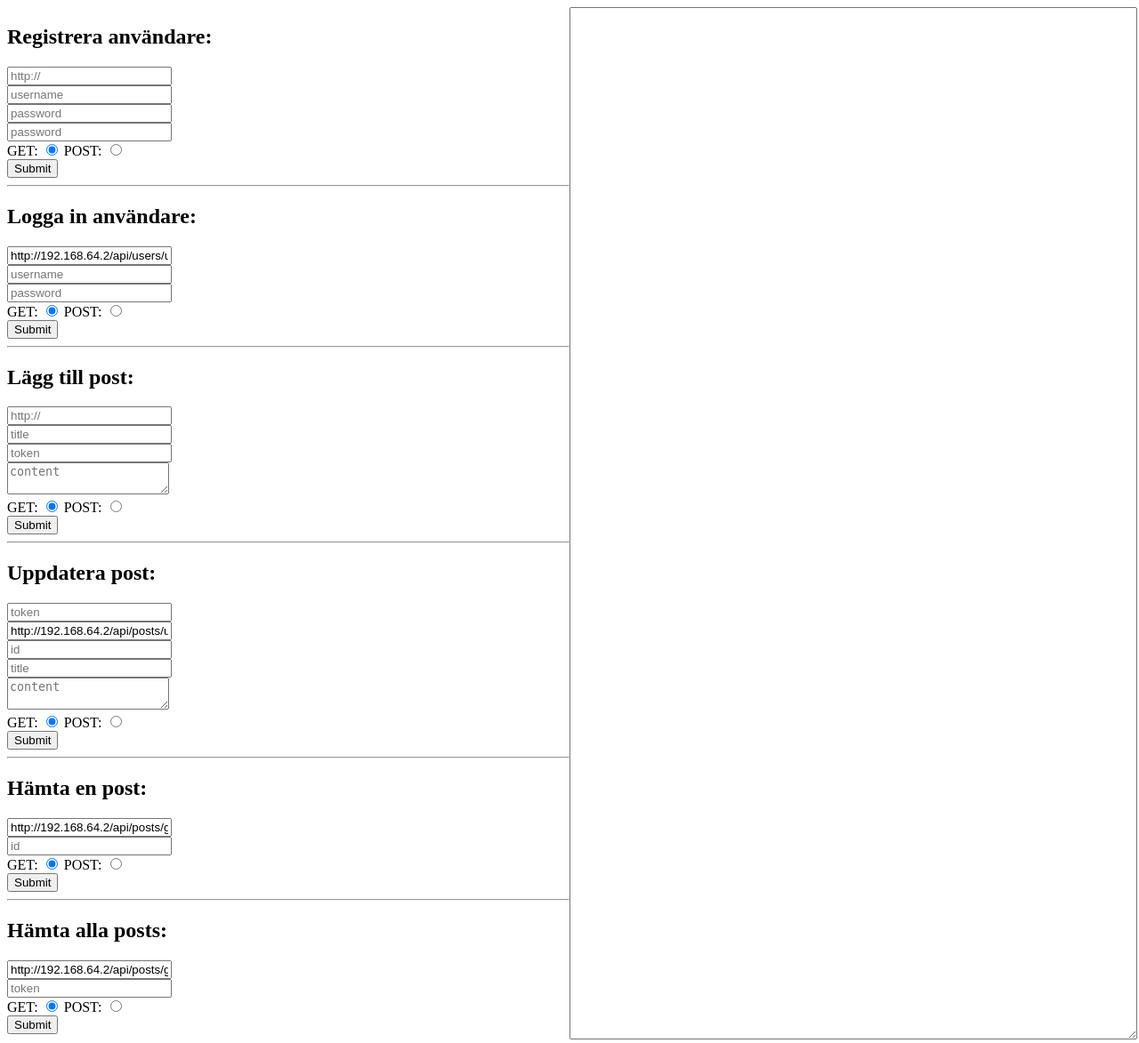
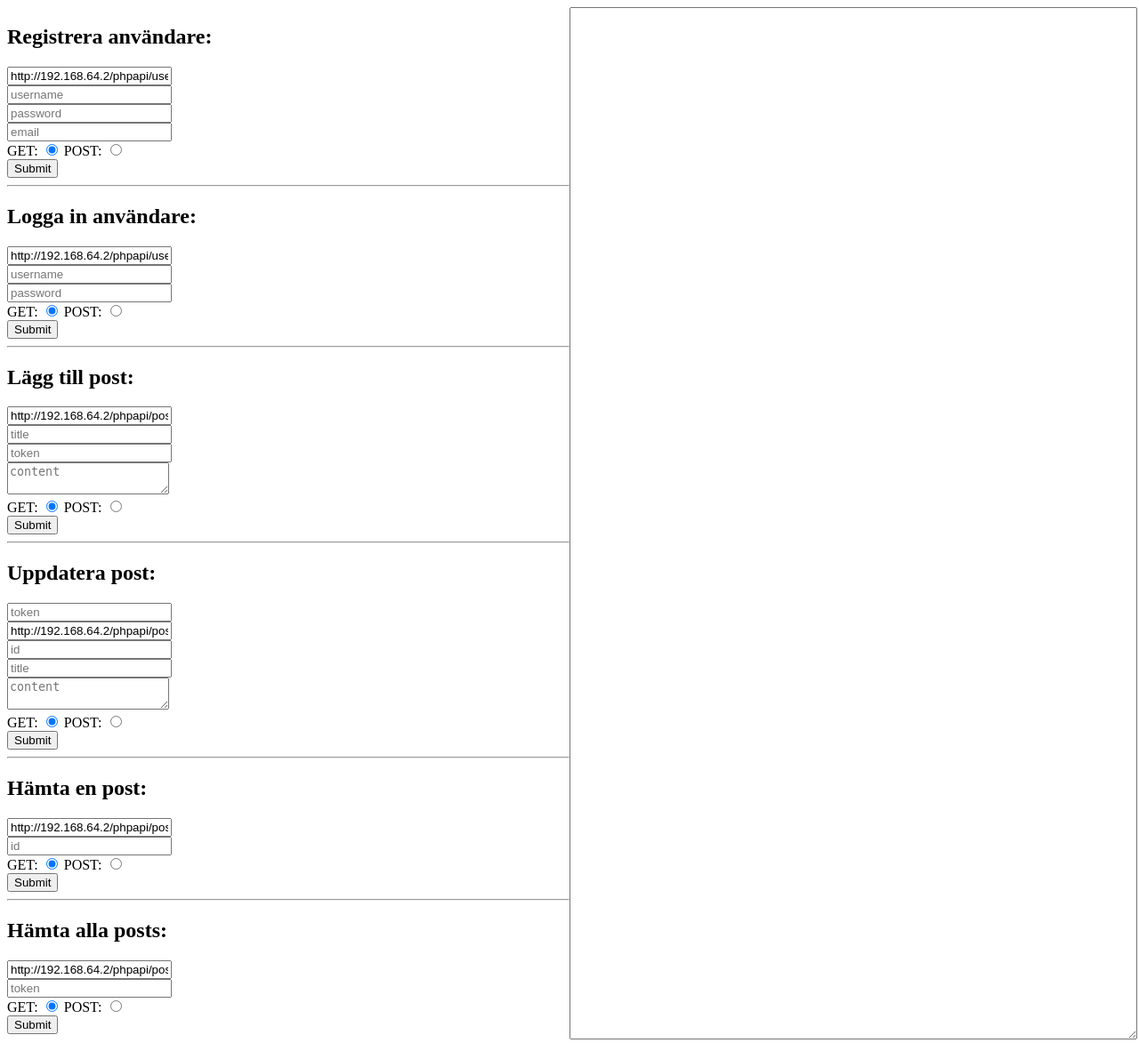
Before and after one commit to EdvoHD/ecom_php_assignment, a PHP site: page /apitester.html in a window 1280 px wide. Shown: the whole page at 89% size. Run offline with PHP 8.4, Linux system fonts and the light colour scheme.

Commit message:
first commit

```diff
--- a/apitester.html
+++ b/apitester.html
@@ -53,10 +53,10 @@
                 <h2>Registrera användare:</h2>
 
             <form class="form">
-                <input type="text" name="url" placeholder="http://" /><br />
+                <input type="text" name="url" placeholder="http://" value="http://192.168.64.2/phpapi/users/addUser.php" /><br />
                 <input type="text" name="username" placeholder="username" /><br />
                 <input type="password" name="password" placeholder="password" /><br />
-                <input type="email" name="email" placeholder="password" /><br />
+                <input type="email" name="email" placeholder="email" /><br />
                 GET: <input type="radio" name="method" value="get" checked /> POST: <input type="radio" name="method"
                     value="post" /><br />
 
@@ -68,7 +68,7 @@
             <h2>Logga in användare:</h2>
 
             <form class="form">
-                <input type="text" name="url" placeholder="http://" value="http://192.168.64.2/api/users/userLogin.php" /><br />
+                <input type="text" name="url" placeholder="http://" value="http://192.168.64.2/phpapi/users/userLogin.php" /><br />
                 <input type="text" name="username" placeholder="username" /><br />
                 <input type="password" name="password" placeholder="password" /><br />
                 GET: <input type="radio" name="method" value="get" checked /> POST: <input type="radio" name="method"
@@ -81,7 +81,7 @@
         <h2>Lägg till post:</h2>
 
         <form class="form">
-            <input type="text" name="url" placeholder="http://" /><br />
+            <input type="text" name="url" placeholder="http://" value="http://192.168.64.2/phpapi/posts/addPost.php" /><br />
             <input type="text" name="title" placeholder="title" /><br />
             <input type="text" name="token" placeholder="token" /><br />
             <textarea name="content" placeholder="content"></textarea><br />
@@ -97,7 +97,7 @@
         <form class="form">
             <input type="text" name="token" placeholder="token" /><br />
 
-            <input type="text" name="url" placeholder="http://" value="http://192.168.64.2/api/posts/updatePost.php" /><br />
+            <input type="text" name="url" placeholder="http://" value="http://192.168.64.2/phpapi/posts/updatePost.php" /><br />
             <input type="number" name="id" placeholder="id" /><br />
 
             <input type="text" name="title" placeholder="title" /><br />
@@ -113,7 +113,7 @@
     <h2>Hämta en post:</h2>
 
     <form class="form">
-        <input type="text" name="url" placeholder="http://" value="http://192.168.64.2/api/posts/getPost.php" /><br />
+        <input type="text" name="url" placeholder="http://" value="http://192.168.64.2/phpapi/posts/getPost.php" /><br />
         <input type="text" name="id" placeholder="id" /><br />
 
         GET: <input type="radio" name="method" value="get" checked /> POST: <input type="radio" name="method"
@@ -126,7 +126,7 @@
     <h2>Hämta alla posts:</h2>
 
     <form class="form">
-        <input type="text" name="url" placeholder="http://" value="http://192.168.64.2/api/posts/getAllPosts.php" /><br />
+        <input type="text" name="url" placeholder="http://" value="http://192.168.64.2/phpapi/posts/getAllPosts.php" /><br />
         <input type="text" name="token" placeholder="token" /><br />
         GET: <input type="radio" name="method" value="get" checked /> POST: <input type="radio" name="method"
             value="post" /><br />
--- a/config/database_handler.php
+++ b/config/database_handler.php
@@ -4,7 +4,7 @@
 $host = "localhost";
 $user = "root";
 $pass = "";
-$db = "blog";
+$db = "ecom";
 
 // MAKE CONNECTION
 try {
--- a/posts/addPost.php
+++ b/posts/addPost.php
@@ -4,7 +4,6 @@ $posts_object = new Posts($databaseHandler);
 
 $title_IN = ( isset($_GET['title']) ? $_GET['title'] : '' );
 $content_IN = ( isset($_GET['content']) ? $_GET['content'] : '' );
-
 
 if(!empty($title_IN)) {
     if(!empty($content_IN)) {
```
Also changed, not shown: index.php (+20 -1 lines), object/posts.php (+6 -6 lines), README.md (added).
